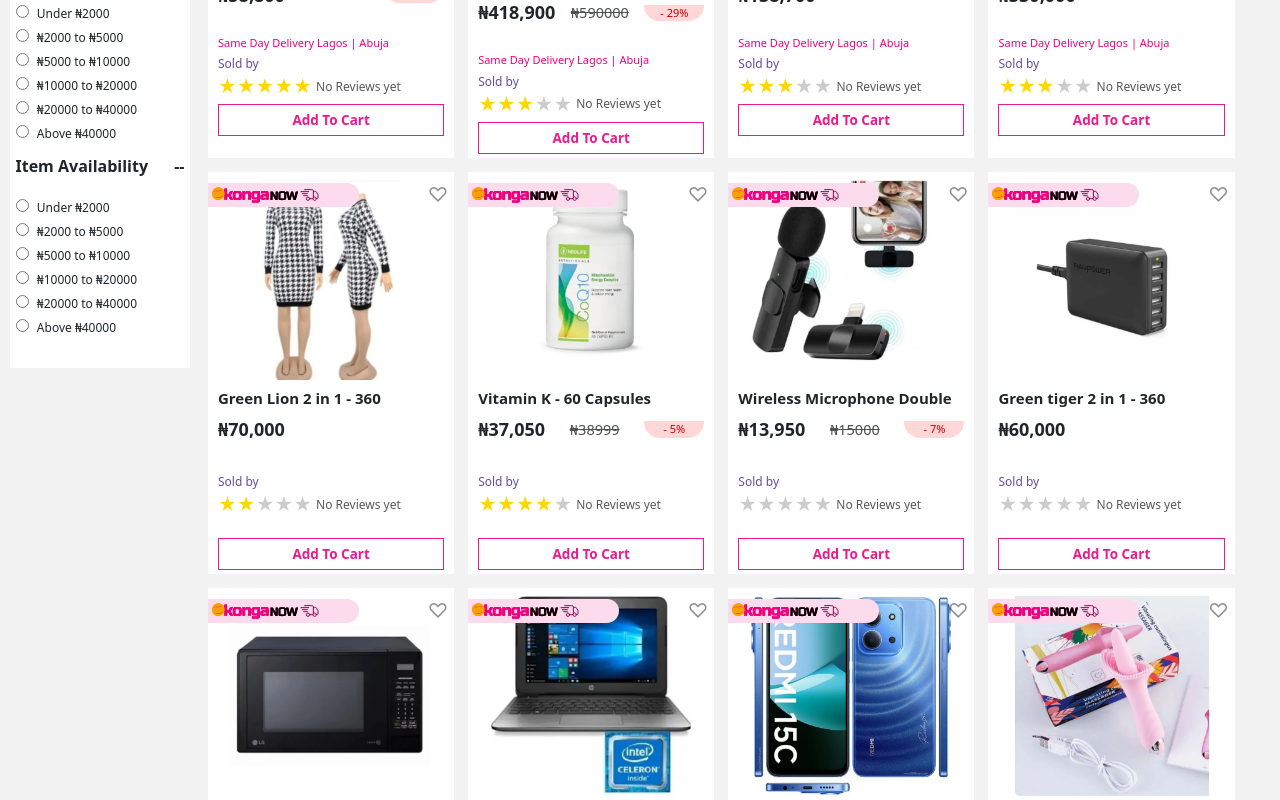
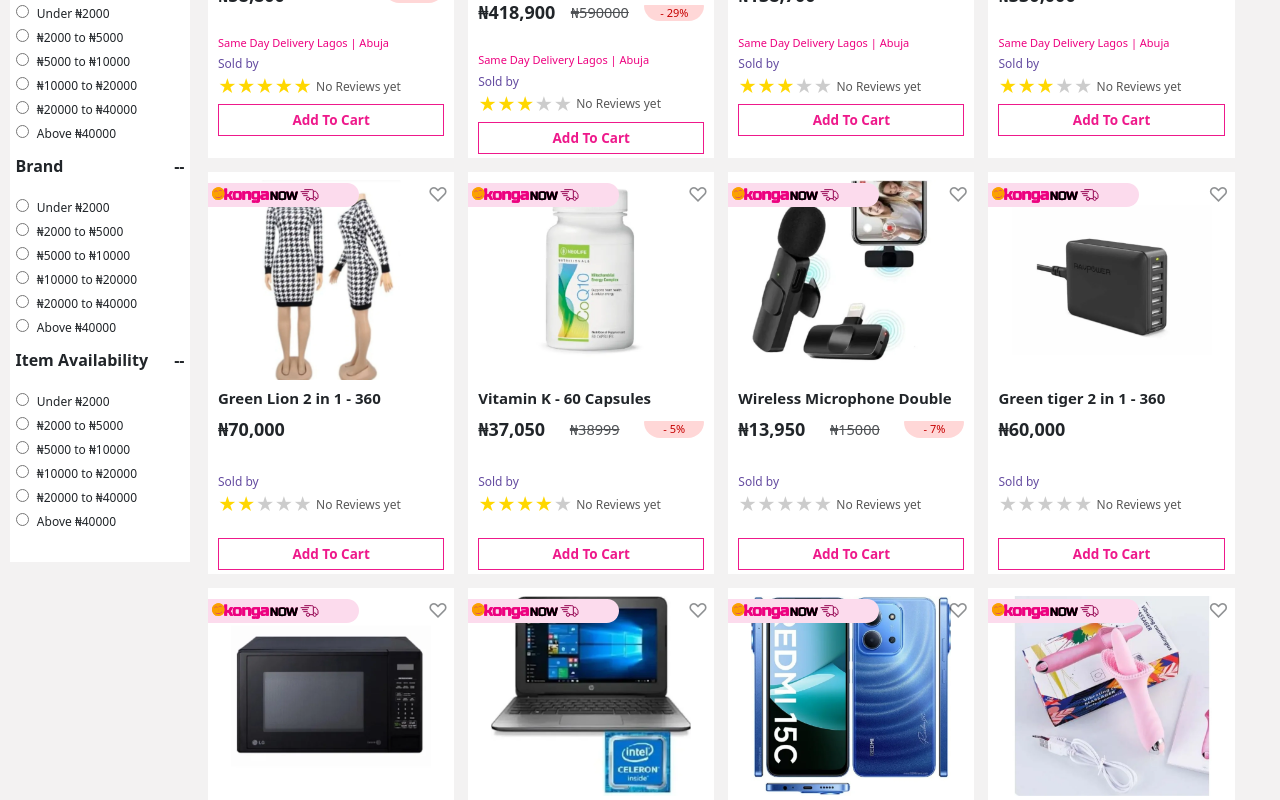
Before and after one commit to raymond194/konga, a React (Create React App) app: page /products in a window 1280 px wide. Shown: the part 1006-1806 px from the top of the page. Built offline with nearby package versions, Linux system fonts and the light colour scheme.

Commit message:
last-update

```diff
--- a/src/pages/home/Body.tsx
+++ b/src/pages/home/Body.tsx
@@ -113,17 +113,6 @@
             <div style={{ display: "flex", marginBottom: '10px', marginTop: '20px' }}>
               <h6 style={{ fontWeight: "bold" }}>Custom Price Range</h6>
             </div>
-            <div style={{marginBottom: '10px'}}>
-              {priceFilters.map((check) => {
-                return <label key={check.id} style={{ display: 'block' }}>
-                  <input name='price' type='radio' />
-                  &nbsp; <span style={{ fontSize: '12px' }}>{check.label}</span>
-                </label>
-              })}
-            </div>
-            <div style={{ display: "flex", justifyContent: "space-between", alignItems: 'baseline', marginBottom: '10px' }}>
-              <h6 style={{ fontWeight: "bold" }}>Item Availability</h6>  <span style={{ fontWeight: 'bold' }}>{'--'}</span>
-            </div>
 
             <div style={{marginBottom: '10px'}}>
               {priceFilters.map((check) => {
@@ -133,6 +122,33 @@
                 </label>
               })}
             </div>
+
+            <div style={{ display: filtered.length > 2 ?"flex" : 'none', justifyContent: "space-between", alignItems: 'baseline', marginBottom: '10px' }}>
+              <h6 style={{ fontWeight: "bold" }}>Brand</h6>  <span style={{ fontWeight: 'bold' }}>{'--'}</span>
+            </div>
+
+            <div style={{marginBottom: '10px', display: filtered.length > 2 ? 'block' : 'none'}}>
+              {priceFilters.map((check) => {
+                return <label key={check.id} style={{ display: 'block' }}>
+                  <input name='price' type='radio' />
+                  &nbsp; <span style={{ fontSize: '12px' }}>{check.label}</span>
+                </label>
+              })}
+            </div>
+
+             <div style={{ display: filtered.length > 2 ?"flex" : 'none', justifyContent: "space-between", alignItems: 'baseline', marginBottom: '10px' }}>
+              <h6 style={{ fontWeight: "bold" }}>Item Availability</h6>  <span style={{ fontWeight: 'bold' }}>{'--'}</span>
+            </div>
+
+            <div style={{marginBottom: '10px', display: filtered.length > 2 ? 'block' : 'none'}}>
+              {priceFilters.map((check) => {
+                return <label key={check.id} style={{ display: 'block' }}>
+                  <input name='price' type='radio' />
+                  &nbsp; <span style={{ fontSize: '12px' }}>{check.label}</span>
+                </label>
+              })}
+            </div>
+
           </div>
 
           <div className='body-main'>
--- a/src/styles/children/homeStyle/body.css
+++ b/src/styles/children/homeStyle/body.css
@@ -85,7 +85,7 @@
     padding: 14px 18px 0px 10px;
     width: 100%;
     align-items: flex-start;
-    padding-bottom: 60px;
+    padding-bottom: 20px;
 }
 
 .body::-webkit-scrollbar {
```
